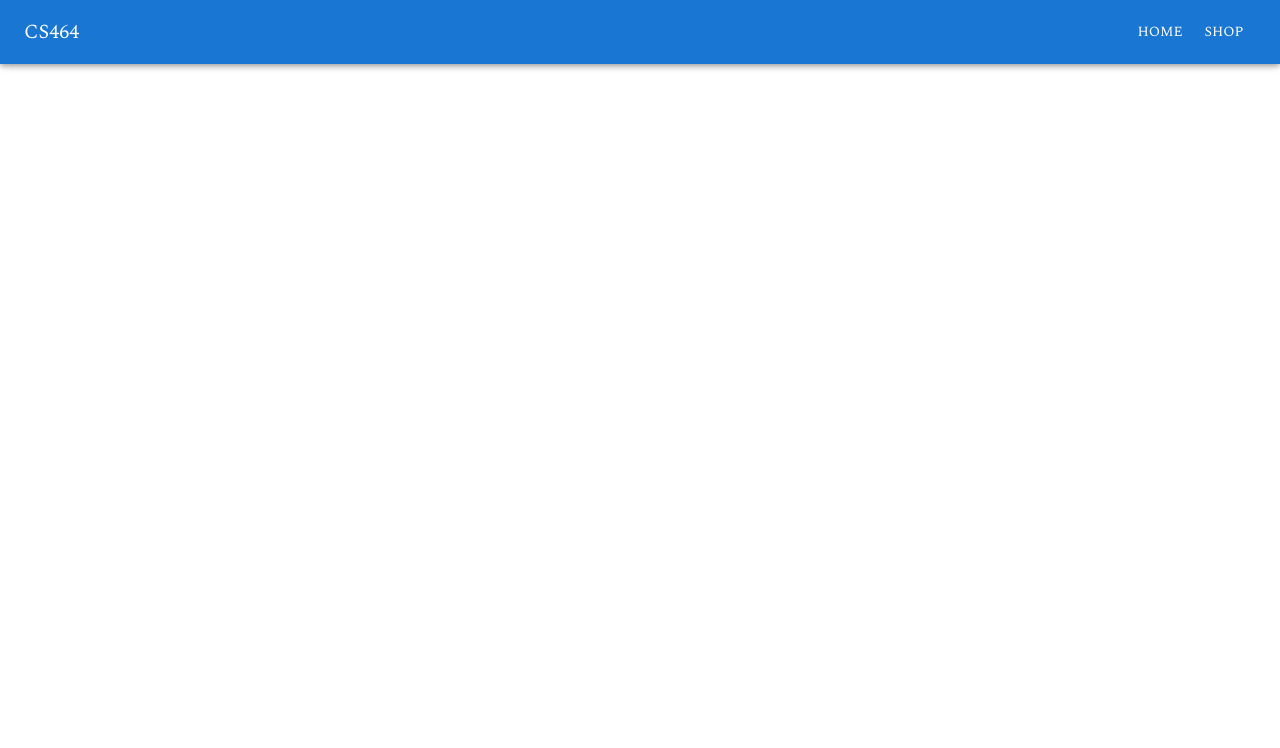
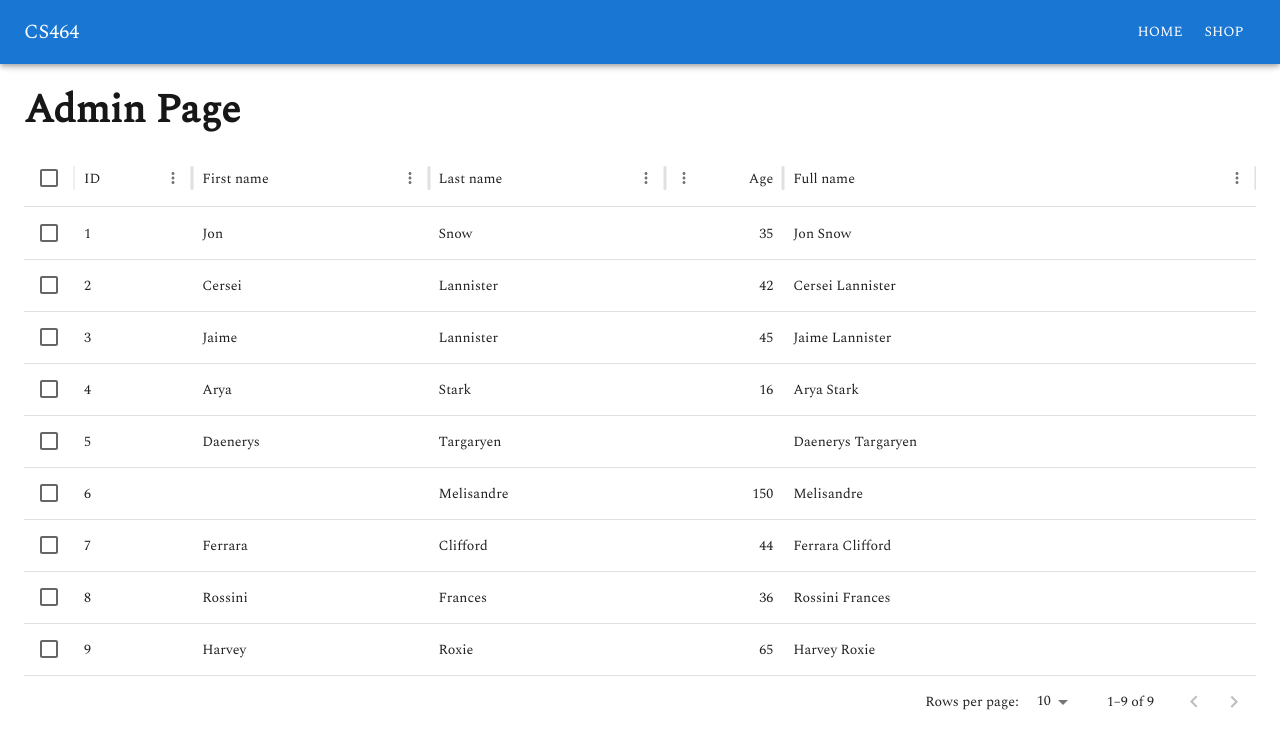
Before and after one commit to CS464-ECOMMERCE/frontend, a Next.js app: page /admin in a window 1280 px wide. Before the commit this address had no page. Shown: the top 748 px of the page. Built offline with nearby package versions, Linux system fonts and the light colour scheme.

Commit message:
added skeleton table, product content page

```diff
--- /dev/null
+++ b/components/admin/AdminTable.js
@@ -0,0 +1,56 @@
+"use client";
+import * as React from "react";
+import { DataGrid } from "@mui/x-data-grid";
+import { Typography } from "@mui/material";
+
+const columns = [
+  { field: "id", headerName: "ID", flex: 1 },
+  { field: "firstName", headerName: "First name", flex: 2 },
+  { field: "lastName", headerName: "Last name", flex: 2 },
+  {
+    field: "age",
+    headerName: "Age",
+    type: "number",
+    flex: 1,
+  },
+  {
+    field: "fullName",
+    headerName: "Full name",
+    description: "This column has a value getter and is not sortable.",
+    sortable: false,
+    flex: 4,
+    valueGetter: (value, row) => `${row.firstName || ""} ${row.lastName || ""}`,
+  },
+];
+
+const rows = [
+  { id: 1, lastName: "Snow", firstName: "Jon", age: 35 },
+  { id: 2, lastName: "Lannister", firstName: "Cersei", age: 42 },
+  { id: 3, lastName: "Lannister", firstName: "Jaime", age: 45 },
+  { id: 4, lastName: "Stark", firstName: "Arya", age: 16 },
+  { id: 5, lastName: "Targaryen", firstName: "Daenerys", age: null },
+  { id: 6, lastName: "Melisandre", firstName: null, age: 150 },
+  { id: 7, lastName: "Clifford", firstName: "Ferrara", age: 44 },
+  { id: 8, lastName: "Frances", firstName: "Rossini", age: 36 },
+  { id: 9, lastName: "Roxie", firstName: "Harvey", age: 65 },
+];
+
+const paginationModel = { page: 0, pageSize: 10 };
+
+export default function AdminTable() {
+  return (
+    <div>
+      <div className="header">
+        <Typography variant="h3">Admin Page</Typography>
+      </div>
+      <DataGrid
+        rows={rows}
+        columns={columns}
+        initialState={{ pagination: { paginationModel } }}
+        pageSizeOptions={[10, 20]}
+        checkboxSelection
+        sx={{ border: 0, width: "100%", height: "100%" }}
+      />
+    </div>
+  );
+}
--- a/components/product/ProductCard.js
+++ b/components/product/ProductCard.js
@@ -9,10 +9,10 @@ import {
 } from "@mui/material";
 import ProductTag from "./ProductTag";
 
-export default function ProductCard({ title, price, image }) {
+export default function ProductCard({ id, title, price, image, onClick }) {
   return (
     <Grid2 size={{ xs: 12, sm: 6, md: 4, lg: 3 }}>
-      <Card className="product-card" elevation={4}>
+      <Card className="product-card" elevation={4} onClick={() => onClick(id)}>
         <CardMedia
           className="img"
           image={
--- a/package.json
+++ b/package.json
@@ -14,6 +14,7 @@
     "@fontsource/roboto": "^5.2.5",
     "@mui/icons-material": "^6.4.6",
     "@mui/material": "^6.4.6",
+    "@mui/x-data-grid": "^7.27.2",
     "lottie-web": "^5.12.2",
     "next": "14.2.24",
     "react": "^18",
--- /dev/null
+++ b/src/app/admin/page.js
@@ -0,0 +1,5 @@
+import AdminTable from "@/components/admin/AdminTable";
+
+export default function AdminPage() {
+  return <AdminTable />;
+}
--- a/src/app/globals.css
+++ b/src/app/globals.css
@@ -38,7 +38,10 @@ body {
 }
 
 .display-screen {
-  max-width: 80rem;
+  display: flex;
+  flex-direction: column;
+  width: 100%;
+  max-width: 90rem;
 }
 
 .product-layout {
--- a/src/app/layout.js
+++ b/src/app/layout.js
@@ -1,7 +1,7 @@
 import "./globals.css";
 import Navbar from "../../components/Navbar";
-import theme from "@/theme";
 import { Box, ThemeProvider } from "@mui/material";
+import theme from "./theme";
 
 export const metadata = {
   title: "CS464 Ecommerce",
@@ -14,8 +14,8 @@ export default function RootLayout({ children }) {
       <body>
         <ThemeProvider theme={theme}>
           <Navbar />
-          <Box component="main" sx={{ p: 3 }}>
-            <div className="display-screen">{children}</div>
+          <Box component="main" sx={{ p: 3 }} className="display-screen">
+            {children}
           </Box>
         </ThemeProvider>
       </body>
--- /dev/null
+++ b/src/app/product/[id]/page.js
@@ -0,0 +1,6 @@
+export default function Page({ params }) {
+  const { id } = params;
+  console.log(id);
+
+  return <div>Product page for ID: {id}</div>;
+}
--- a/src/app/product/page.js
+++ b/src/app/product/page.js
@@ -35,7 +35,7 @@ const placeholder = [
   },
 ];
 
-export default function Home() {
+export default function Page() {
   const router = useRouter();
   const searchParams = useSearchParams();
   const [value, setValue] = React.useState(0);
```
Also changed, not shown: components/product/ProductLayout.js (+6 -1 lines), src/app/theme.js (renamed from src/theme.js), 1 other file (tests, documents, lock files or other folders).
